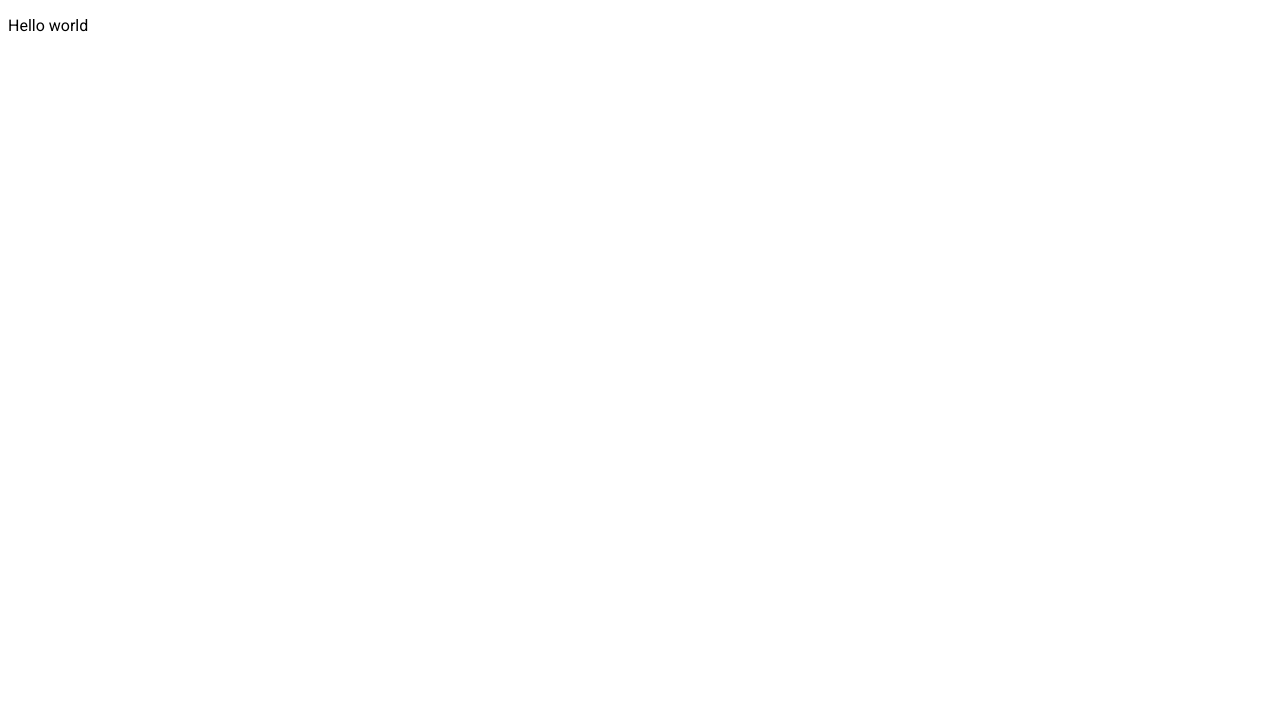
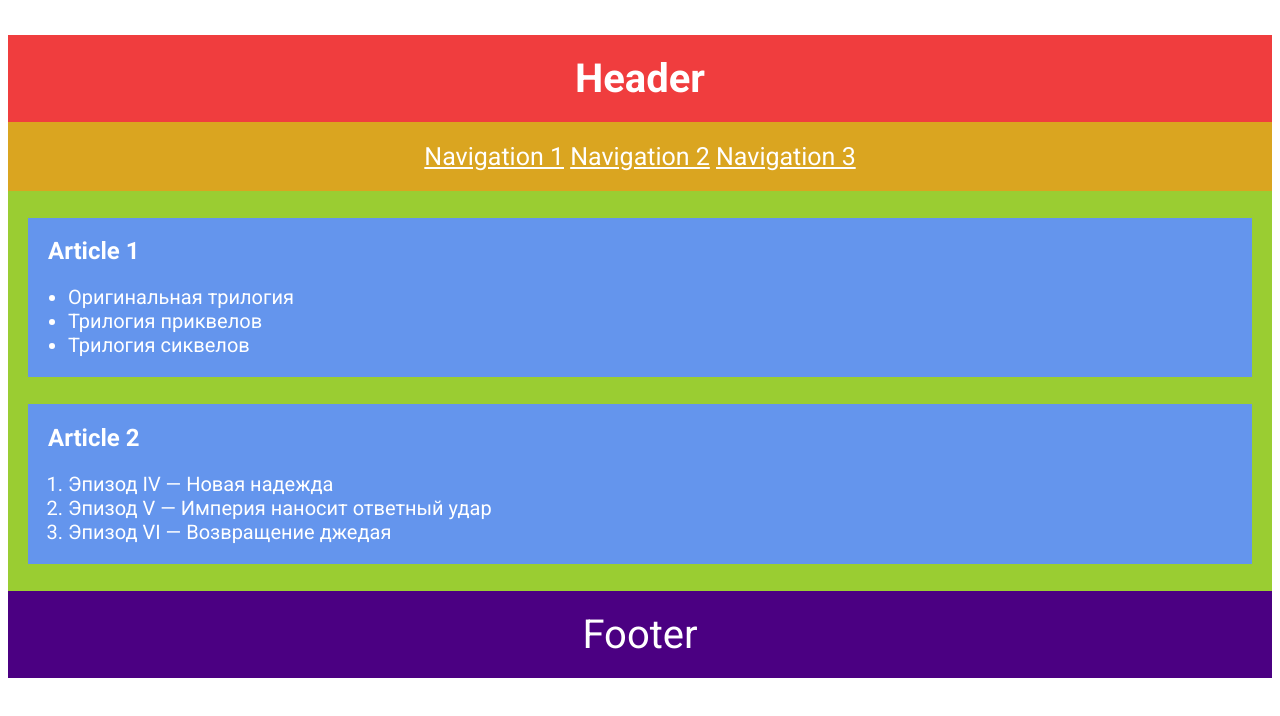
Before and after one commit to js-tasks-ru/htmlcss-20211021_ultimatevs, a website: page index.html in a window 1280 px wide. Drawn offline with Linux system fonts and the light colour scheme.

Commit message:
add new page

```diff
--- a/assets/css/main.css
+++ b/assets/css/main.css
@@ -22,3 +22,61 @@
 * {
     font-family: 'Roboto', sans-serif;
 }
+
+body {
+    color: white;
+    display: flex;
+    flex-direction: column;
+}
+
+header {
+    text-align: center;
+    display: flex;
+    flex-direction: column;
+}
+
+header h1 {
+    background-color: #F03D3E;
+    margin-bottom: 0;
+    padding: 20px;
+    font-size: 40px;
+}
+
+header nav {
+    background-color:goldenrod;
+    font-size: 25px;
+    padding: 20px;
+}
+
+header a:visited {
+    color: white;
+}
+
+main {
+    display: flex;
+    flex-direction: column;
+    justify-content: space-evenly;
+    background-color: yellowgreen;
+    height: 400px;
+}
+
+article {
+    background-color:cornflowerblue;
+    margin-left: 20px;
+    margin-right: 20px;
+}
+
+article h2 {
+    padding-left: 20px;
+}
+
+article ul, ol {
+    font-size: 20px;
+}
+
+footer {
+    font-size: 40px;
+    text-align: center;
+    background-color: indigo;
+    padding: 20px;
+}
--- a/index.html
+++ b/index.html
@@ -2,9 +2,36 @@
 <!-- Главная страница -->
 <html lang="ru">
     <head>
+        <title>Semantics</title>
         <link rel="stylesheet" href="./assets/css/main.css">
     </head>
     <body>
-        <p>Hello world</p>
+        <header>
+            <h1>Header</h1>
+            <nav>
+                <a href="">Navigation 1</a>
+                <a href="">Navigation 2</a>
+                <a href="">Navigation 3</a>
+            </nav>
+        </header>
+        <main>
+            <article>
+                <h2>Article 1</h2>
+                <ul>
+                    <li>Оригинальная трилогия</li>
+                    <li>Трилогия приквелов</li>
+                    <li>Трилогия сиквелов</li>
+                </ul>
+            </article>
+            <article>
+                <h2>Article 2</h2>
+                <ol>
+                    <li>Эпизод IV — Новая надежда</li>
+                    <li>Эпизод V — Империя наносит ответный удар</li>
+                    <li>Эпизод VI — Возвращение джедая</li>
+                </ol>
+            </article>
+        </main>
+        <footer>Footer</footer>
     </body>
 </html>
```
